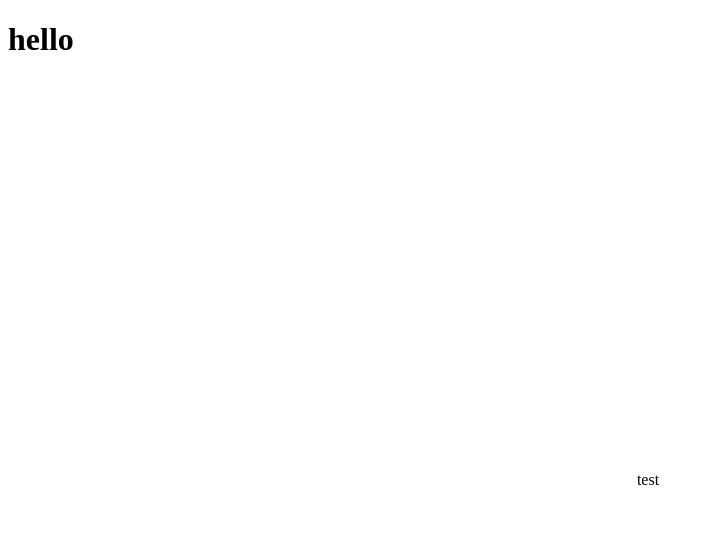
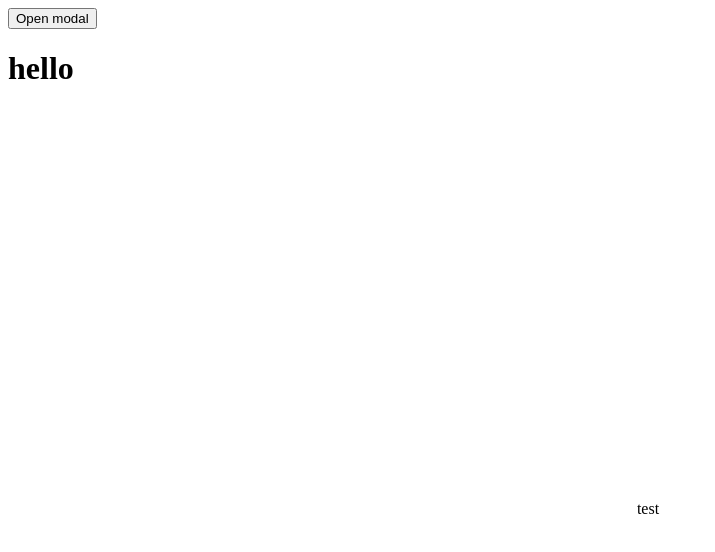
Before and after one commit to Looskie/Coding-challenge-v2, a Next.js app: page / in a window 1280 px wide. Shown: the top 552 px of the page, without its empty margins (0-715 px from the left). Built offline with nearby package versions, Linux system fonts and the light colour scheme.

Commit message:
Feat: Open modal button for testing

```diff
--- a/pages/index.tsx
+++ b/pages/index.tsx
@@ -1,9 +1,13 @@
+import { useAtom } from "jotai";
 import type { NextPage } from "next";
 import styled from "styled-components";
+import { activeModal } from "../state/modal";
 
 const Home: NextPage = () => {
+  const [modal, setModal] = useAtom(activeModal);
   return (
     <div>
+      <button onClick={() => setModal("addReview")}>Open modal</button>
       <h1>hello</h1>
     </div>
   );
```
